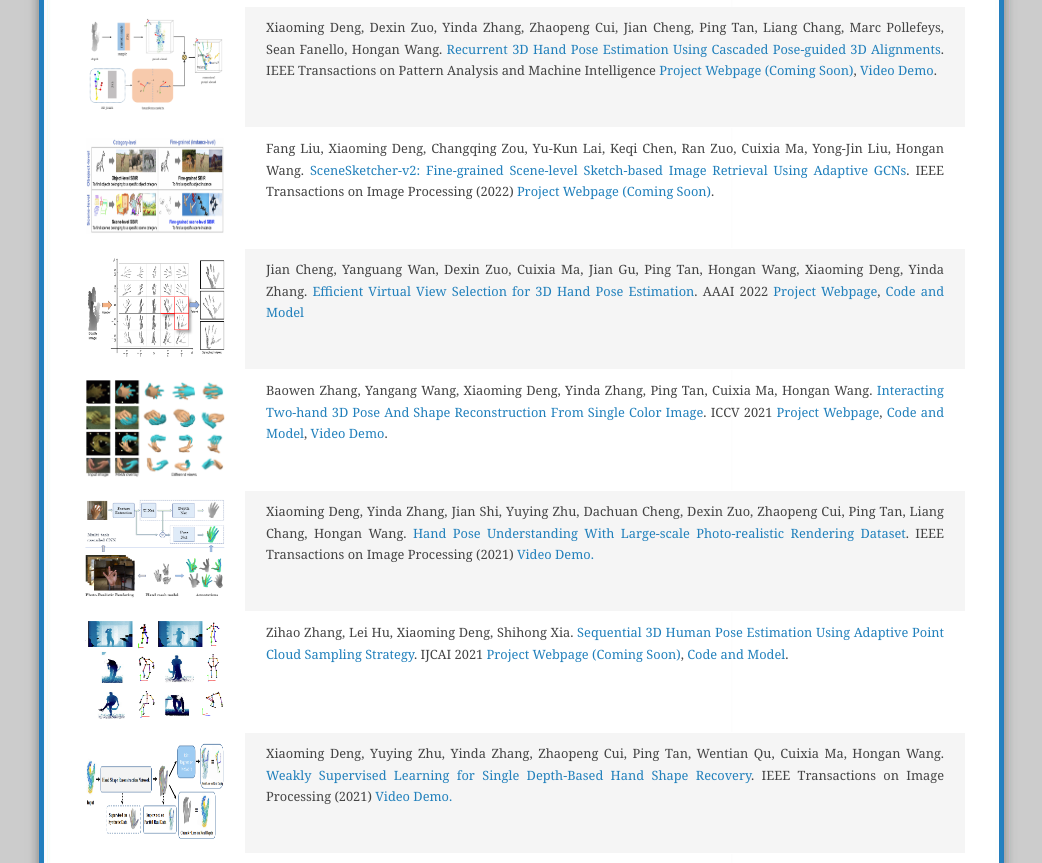
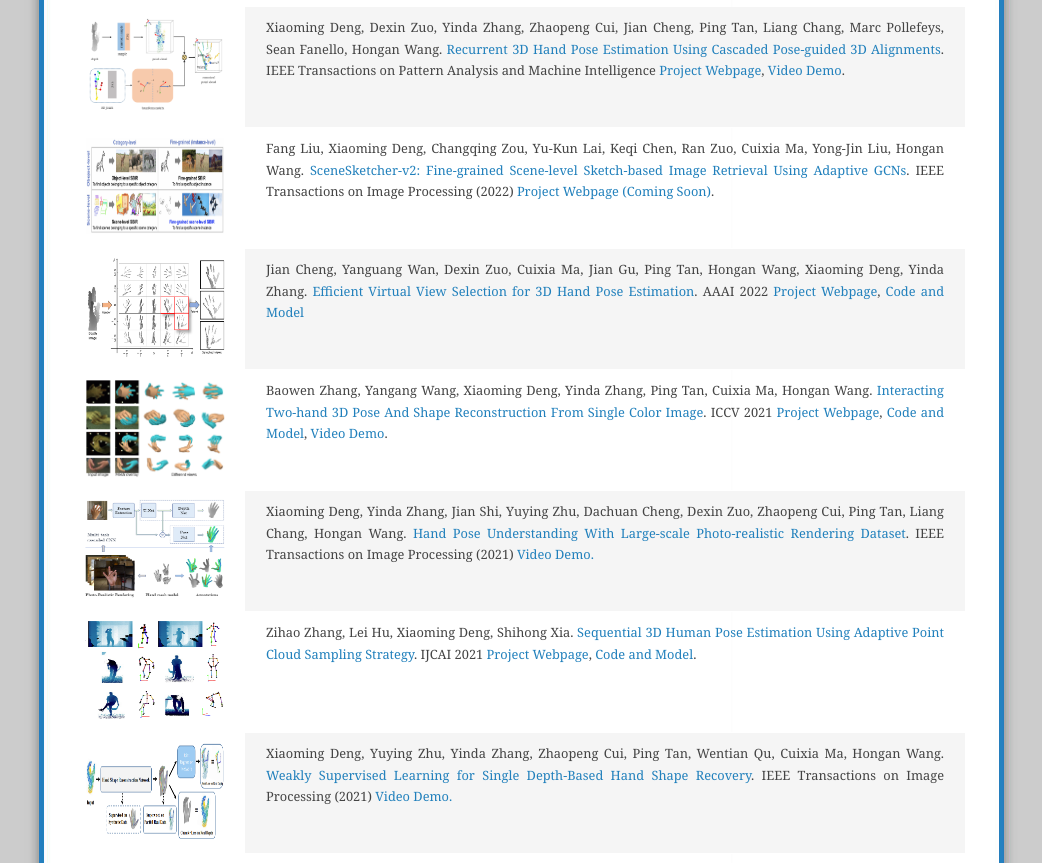
Before and after one commit to idengxm/idengxm.github.io, a plain HTML site: page publications.html in a window 1280 px wide. Shown: the part 239-1102 px from the top of the page, without its empty margins (120-1162 px from the left). Drawn offline with Linux system fonts and the light colour scheme.

Commit message:
Update publications.html

```diff
--- a/publications.html
+++ b/publications.html
@@ -66,7 +66,7 @@ span.pubtitle {
                       <td  width="750" valign="top" style="background-color:rgb(245,245,245)"><p class="pub"> <span class="pubtitle">
 			      Xiaoming Deng,  Dexin Zuo,  Yinda Zhang, Zhaopeng Cui, Jian Cheng, Ping Tan, Liang Chang, Marc Pollefeys, Sean Fanello, Hongan Wang.
 			       <a href="https://ieeexplore.ieee.org/abstract/document/9736619/"> Recurrent 3D Hand Pose Estimation Using Cascaded Pose-guided 3D Alignments</a>.
-			      IEEE Transactions on Pattern Analysis and Machine Intelligence <a href="https://iscas3dv.github.io/recurrent-hand3d/"> Project Webpage (Coming Soon)</a>, <a href="https://www.bilibili.com/video/BV1vt4y1p7r4/"> Video Demo</a>.
+			      IEEE Transactions on Pattern Analysis and Machine Intelligence <a href="https://iscas3dv.github.io/recurrent-hand3d/"> Project Webpage</a>, <a href="https://www.bilibili.com/video/BV1vt4y1p7r4/"> Video Demo</a>.
 			  </td>
                       </tr>
 			 <tr>
@@ -102,7 +102,7 @@ span.pubtitle {
 		  <tr>
                       <td width="100" valign="top" align="center"><img src="paper/ijcai2021_bodypose.png" alt="" width="140" height = "100"/></td>
                       <td  width="750" valign="top"><p class="pub"> <span class="pubtitle">Zihao Zhang, Lei Hu, Xiaoming Deng, Shihong Xia.  <a href="paper/ijcai2021_bodypose.pdf"> Sequential 3D Human Pose Estimation Using
-                         Adaptive Point Cloud Sampling Strategy</a>. IJCAI 2021  <a href="http://zihaozhang.tech/index.php/sequential-3d-human-pose-estimation-using-adaptive-point-cloud-sampling-strategy/"> Project Webpage (Coming Soon)</a>, <a href="https://github.com/Hmslab/Adapose"> Code and Model</a>. </span> <span class="publinks"></span></p>
+                         Adaptive Point Cloud Sampling Strategy</a>. IJCAI 2021  <a href="http://zihaozhang.tech/index.php/sequential-3d-human-pose-estimation-using-adaptive-point-cloud-sampling-strategy/"> Project Webpage</a>, <a href="https://github.com/Hmslab/Adapose"> Code and Model</a>. </span> <span class="publinks"></span></p>
 		      </td>
                    </tr>
 		 <tr>
```
